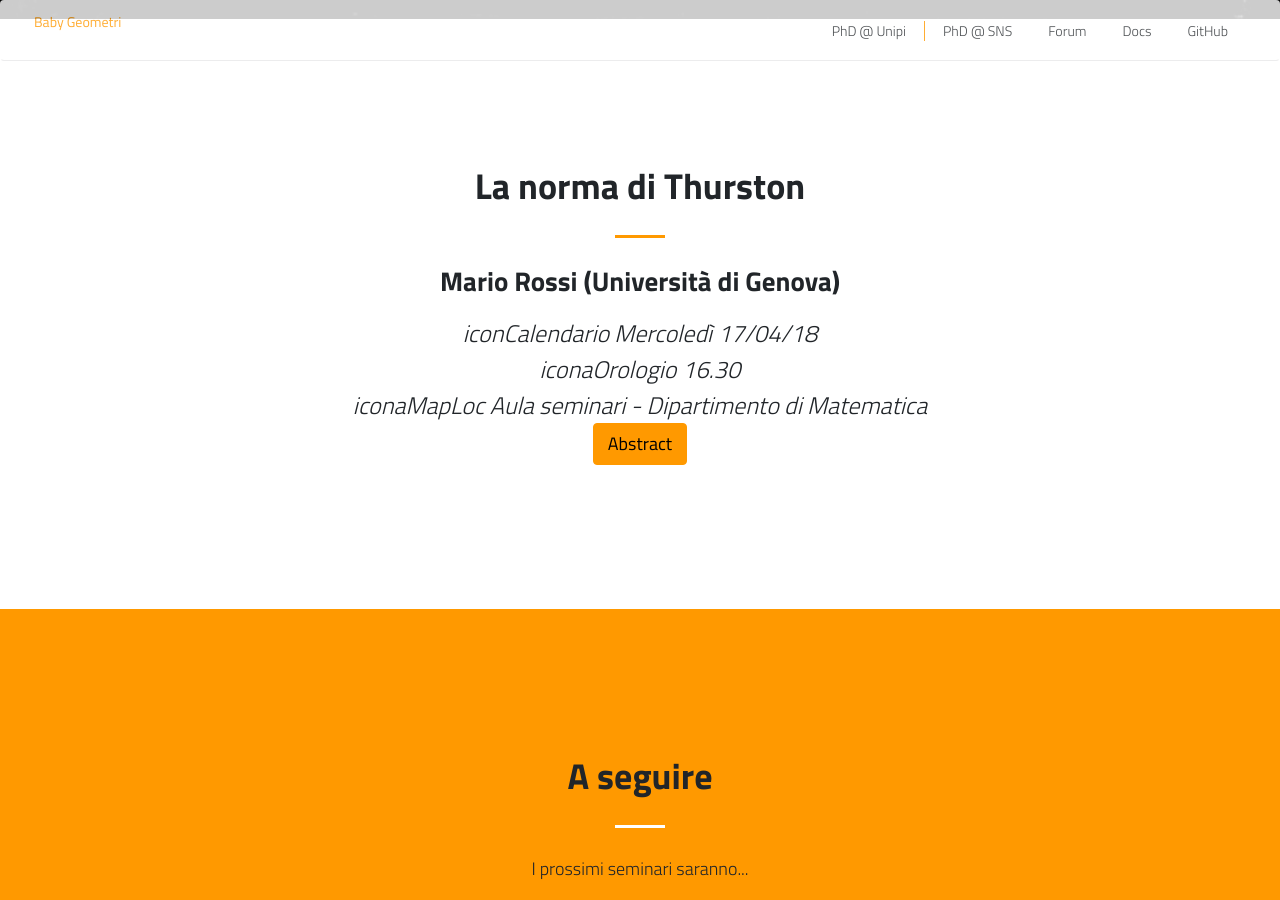
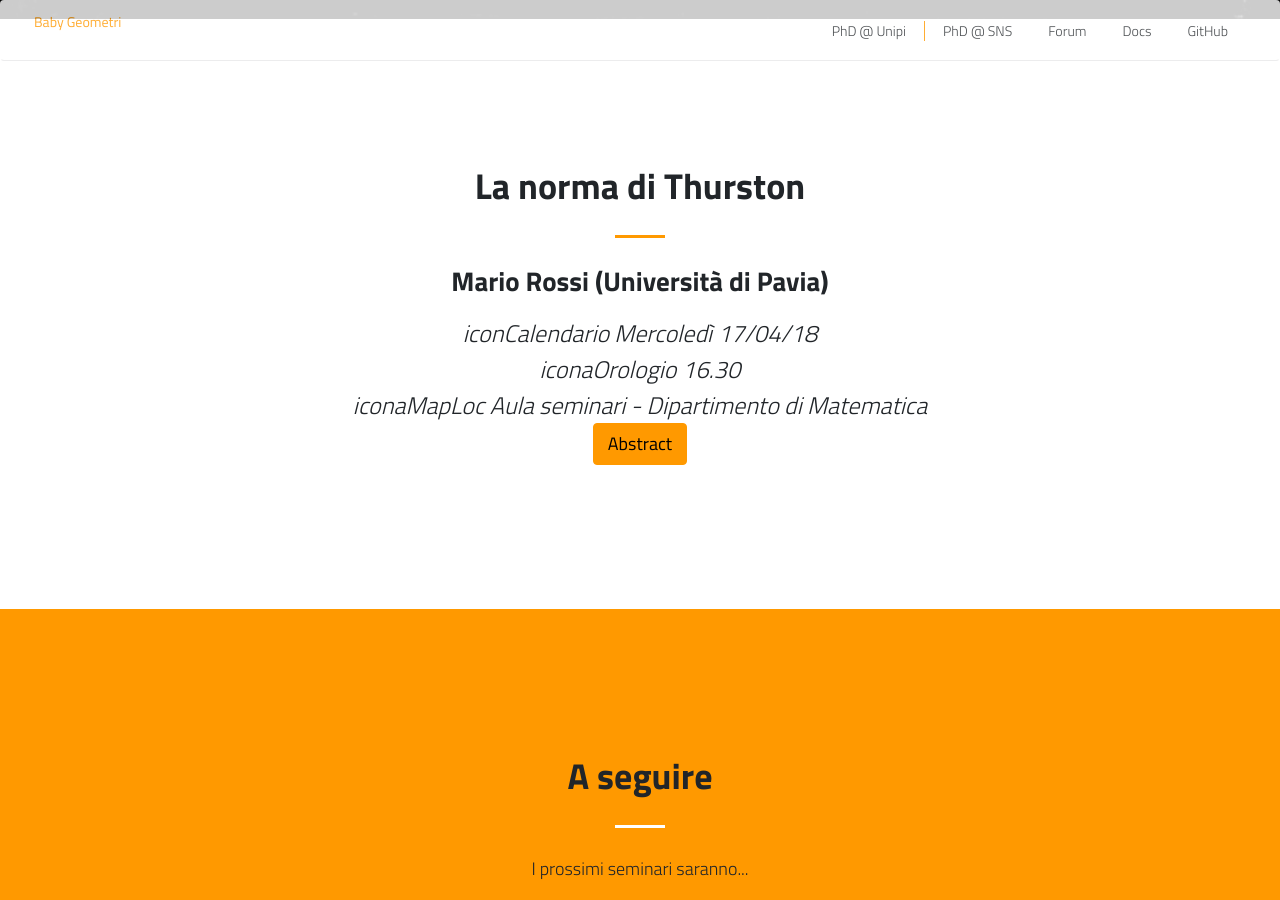
Before and after one commit to baby-geometri/baby-geometri.github.io, a Jekyll site: the page built from index.md, in a window 1280 px wide and 900 px high, scrolled down 881 px. Built offline with Jekyll 4.4.1, drawn with Linux system fonts in a browser that asks for light colours; nearby versions of some CDN libraries.

Commit message:
Update content.yaml

```diff
--- a/_data/content.yaml
+++ b/_data/content.yaml
@@ -6,7 +6,7 @@ main:
 whitepaper:
   title: "La norma di Thurston"
   speaker: "Mario Rossi"
-  provenienza: "Università di Genova"
+  provenienza: "Università di Pavia"
   where: "Aula seminari - Dipartimento di Matematica"
   when: "Mercoledì 17/04/18"
   time: "16.30"
```
